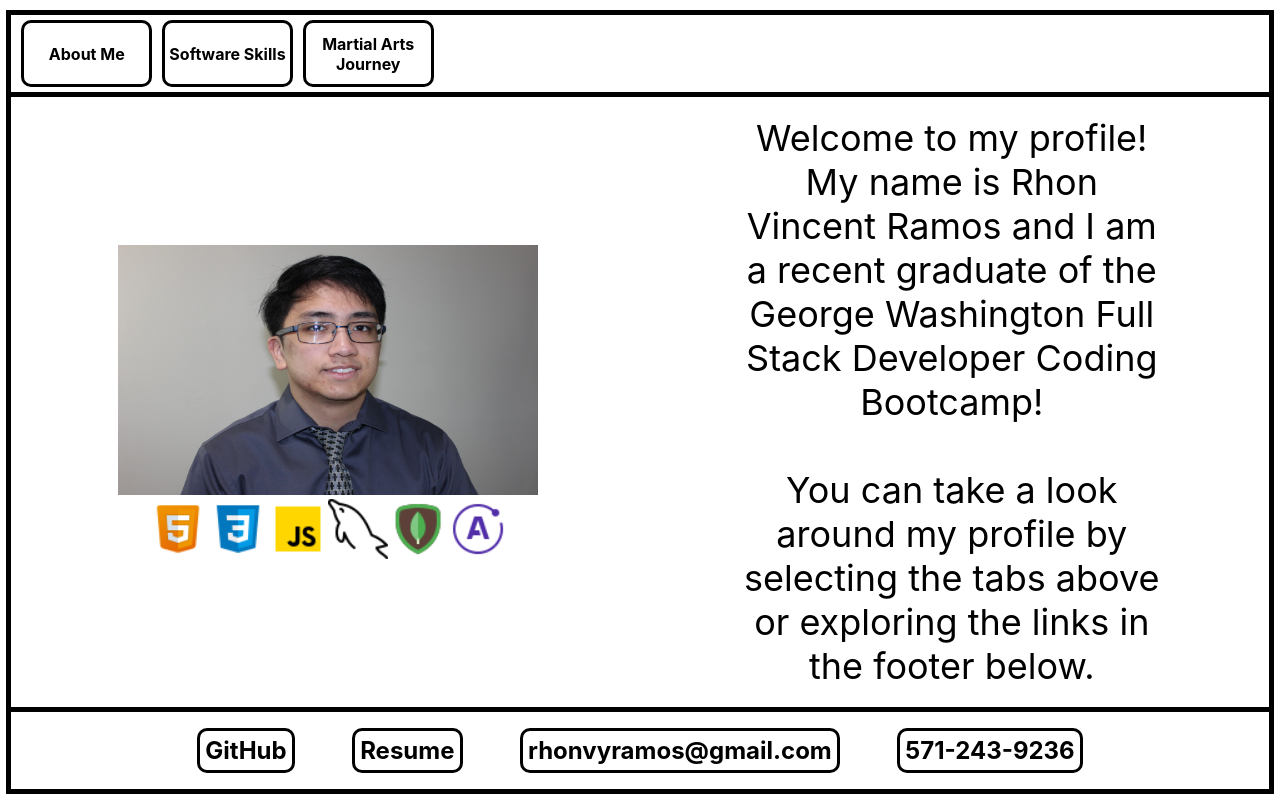
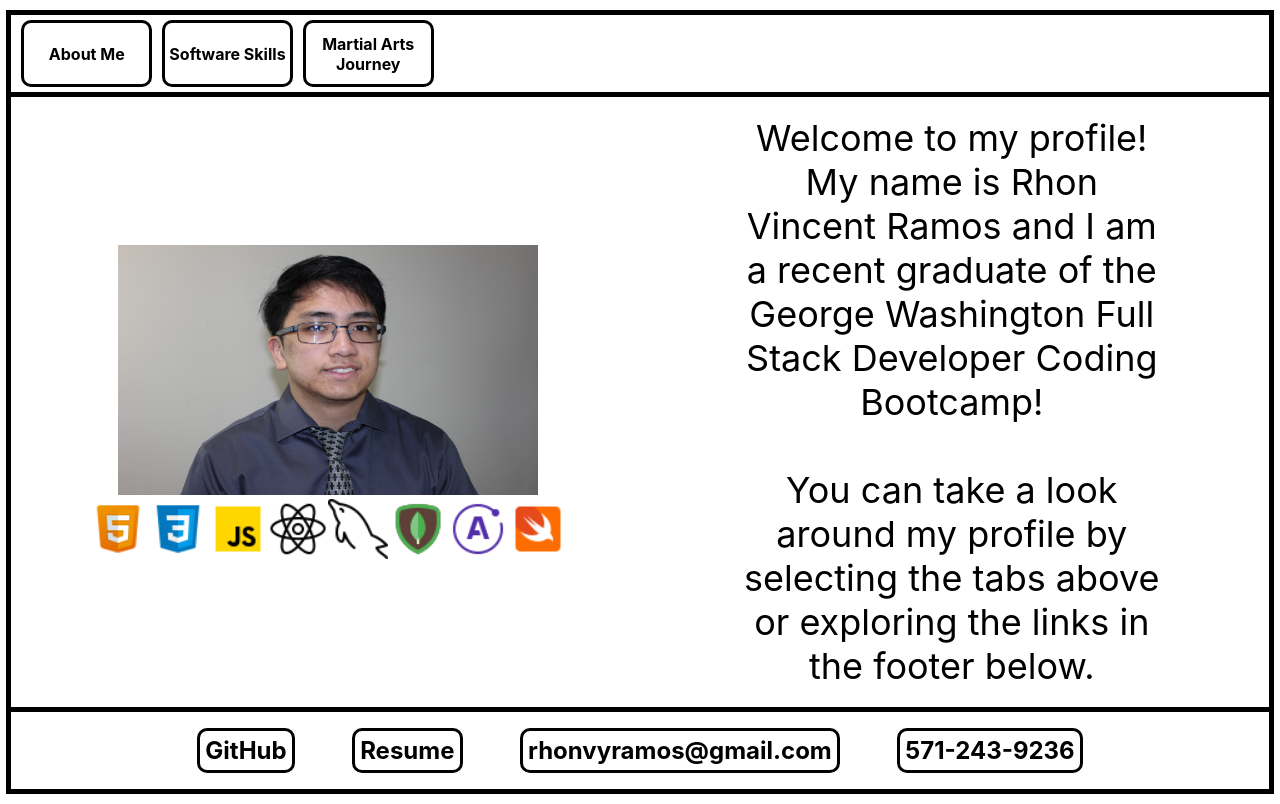
Before and after one commit to rhonvyramos/resume-portfolio-overdone, a React (Create React App) app: page / in a window 1280 px wide. Built offline with nearby package versions, Linux system fonts and the light colour scheme.

Commit message:
added react and swift icons

```diff
--- a/src/pages/AboutMe.js
+++ b/src/pages/AboutMe.js
@@ -7,6 +7,8 @@ import js_icon from "../assets/js_icon.png";
 import mysql_icon from "../assets/mysql_icon.png"
 import mongodb_icon from "../assets/mongodb_icon.png"
 import apollo_icon from "../assets/apollo_icon.png"
+import swift_icon from "../assets/swift_icon.png"
+import react_icon from "../assets/react_icon.png"
 
 import FadeIn from "../components/FadeIn";
 
@@ -23,9 +25,11 @@ export default function AboutMe() {
                             <img src={html_icon} alt="html" height={"60px"} width={"60px"} />
                             <img src={css_icon} alt="css" height={"60px"} width={"60px"} />
                             <img src={js_icon} alt="javascript" height={"60px"} width={"60px"} />
+                            <img src={react_icon} alt="react" height={"60px"} width={"60px"} />
                             <img src={mysql_icon} alt="mysql" height={"60px"} width={"60px"} />
                             <img src={mongodb_icon} alt="mongodb" height={"60px"} width={"60px"} />
                             <img src={apollo_icon} alt="apollo" height={"60px"} width={"60px"} />
+                            <img src={swift_icon} alt="swift" height={"60px"} width={"60px"} />
                         </div>
                     </div>
                     <div id="aboutme_text" className="aboutme_content">
--- a/src/pages/Software.js
+++ b/src/pages/Software.js
@@ -14,6 +14,7 @@ import rest_icon from "../assets/rest_icon.png"
 import mysql_icon from "../assets/mysql_icon.png"
 import mongodb_icon from "../assets/mongodb_icon.png"
 import apollo_icon from "../assets/apollo_icon.png"
+import react_icon from "../assets/react_icon.png"
 
 export default function Software() {
     return(
@@ -32,6 +33,7 @@ export default function Software() {
                                         <img src={html_icon} alt="html" height={"30%"} width={"30%"} />
                                         <img src={css_icon} alt="css" height={"30%"} width={"30%"} />
                                         <img src={js_icon} alt="js" height={"30%"} width={"30%"} />
+                                        <img src={react_icon} alt="react" height={"30%"} width={"30%"} />
                                         <img src={mongodb_icon} alt="mongodb" height={"30%"} width={"30%"} />
                                         <img src={apollo_icon} alt="apollo" height={"30%"} width={"30%"} />
                                     </div>
@@ -54,6 +56,7 @@ export default function Software() {
                                         <img src={html_icon} alt="html" height={"30%"} width={"30%"} />
                                         <img src={css_icon} alt="css" height={"30%"} width={"30%"} />
                                         <img src={js_icon} alt="js" height={"30%"} width={"30%"} />
+                                        <img src={react_icon} alt="react" height={"30%"} width={"30%"} />
                                         <img src={mysql_icon} alt="mysql" height={"30%"} width={"30%"} />
                                     </div>
                                 </div>
```
Also changed, not shown: src/assets/react_icon.png (added), src/assets/swift_icon.png (added).
